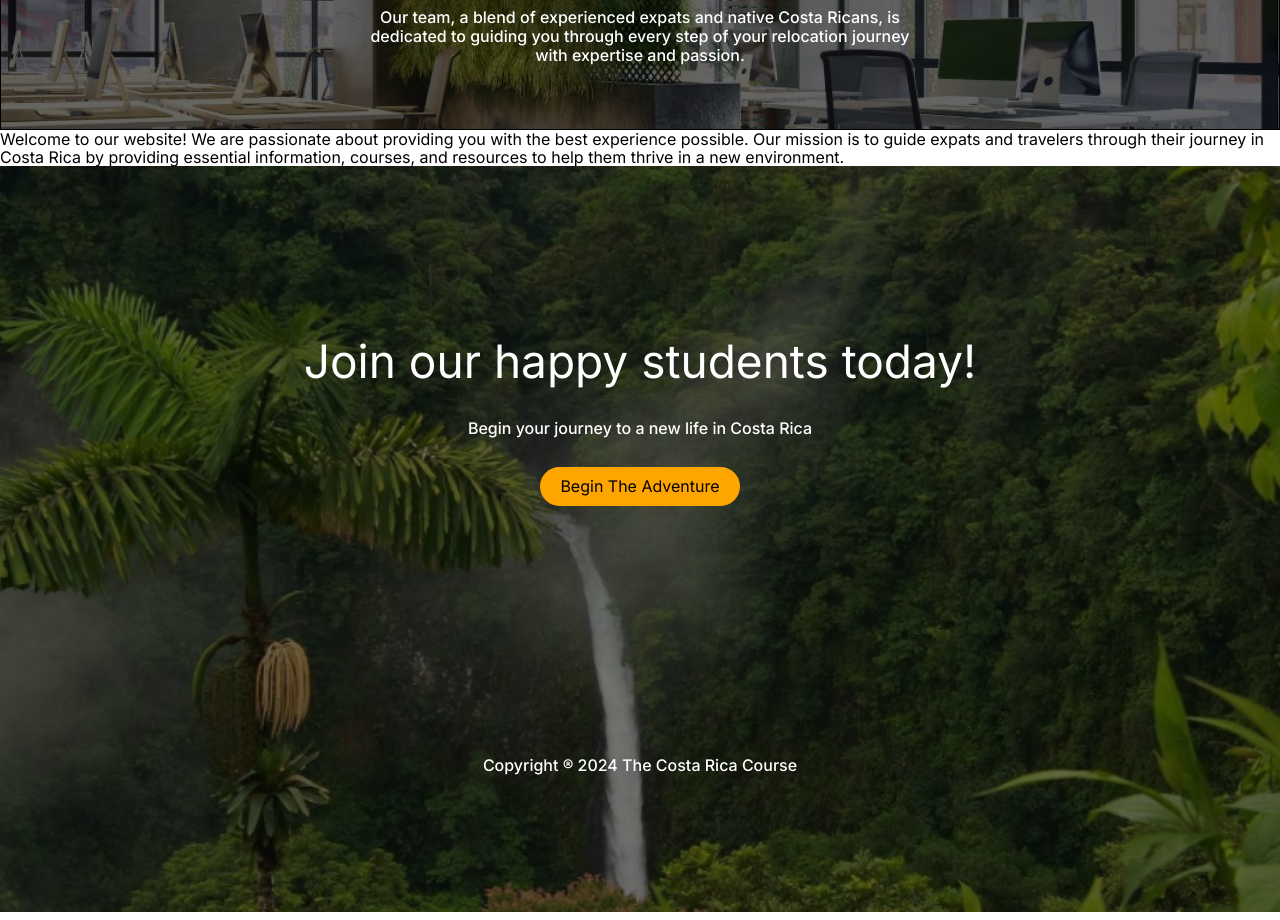
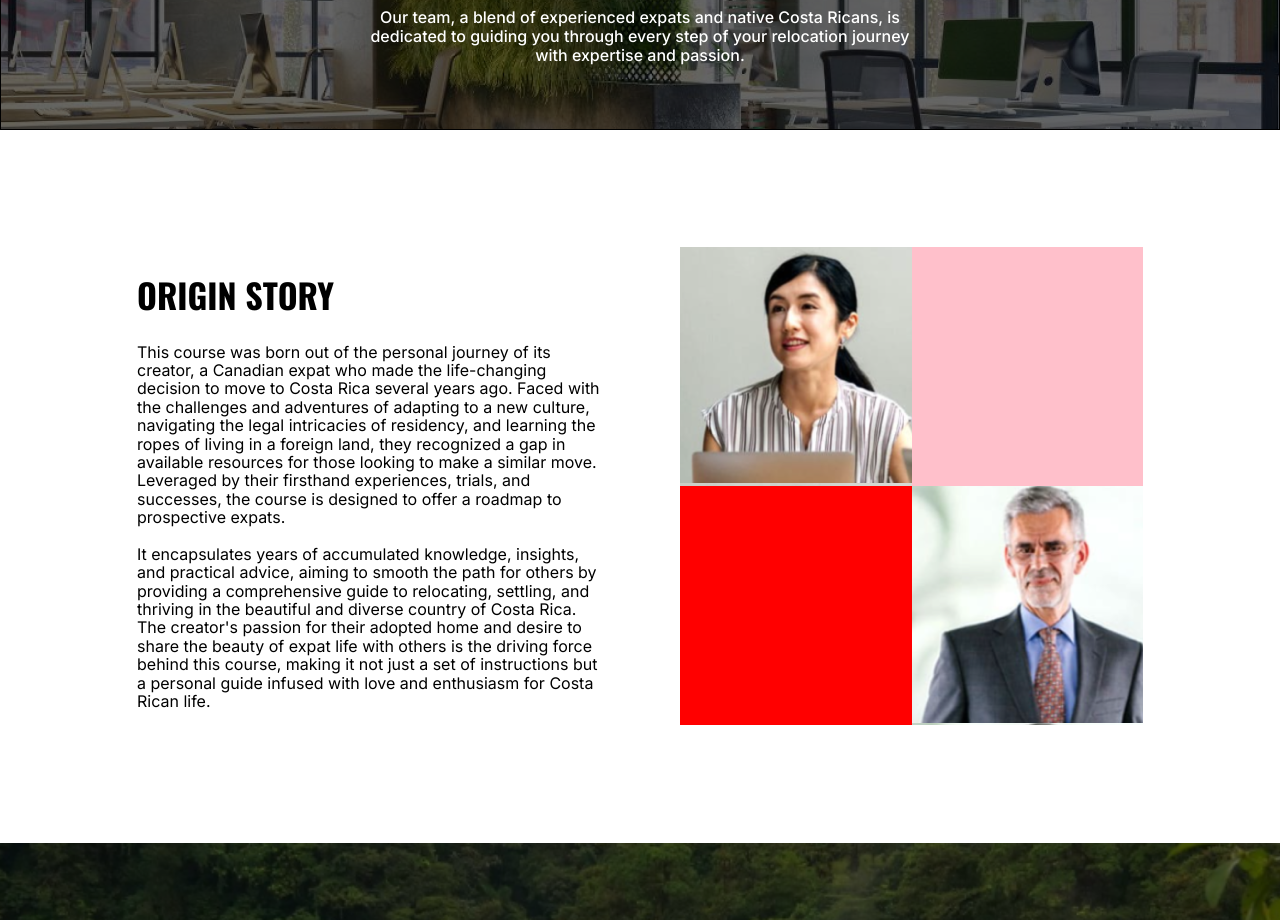
Before and after one commit to BrianKendalBucek/costa-rica-course, a Next.js app in the folder costa-rica-course/: page /about in a window 1280 px wide. Shown: the part 320-1240 px from the top of the page. Built offline with nearby package versions, Linux system fonts and the light colour scheme.

Commit message:
about us page Origin story container with story and two images in place just waiting for headers for images

```diff
--- a/costa-rica-course/src/app/about/about.module.scss
+++ b/costa-rica-course/src/app/about/about.module.scss
@@ -1,3 +1,5 @@
+.aboutContainer {
+
   .hero {
     border: 1px solid black;
     height: 343px;
@@ -35,3 +37,59 @@
       line-height: 19.36px;
     }
   }
+
+  .storyContainer {
+
+    .storyAndImageContainer {
+      height: 513px;
+      display: flex;
+      justify-content: center;
+      align-items: center;
+      margin: 100px 0;
+      gap: 80px;
+
+      .story {
+        width: 463px;
+        height: 478px;
+        // background-color: red;
+      }
+
+      .images {
+        width: 463px;
+        height: 478px;
+
+        .imageTop {
+          height: 50%;
+          display: flex;
+
+          .imageTopLeft {
+            // background-color: green;
+            background-image: url('/images/lisa-green.png');
+            width: 50%
+          }
+
+          .imageTopRight {
+            background-color: pink;
+            width: 50%;
+          }
+        }
+
+        .imageBottom {
+          height: 50%;
+          display: flex;
+
+          .imageBottomLeft {
+            background-color: red;
+            width: 50%;
+          }
+
+          .imageBottomRight {
+            background-image: url('/images/dr-john-smith.png');
+            width: 50%;
+          }
+        }
+      }
+    }
+
+  }
+}
--- a/costa-rica-course/src/app/about/page.tsx
+++ b/costa-rica-course/src/app/about/page.tsx
@@ -13,11 +13,26 @@ const AboutPage = () => {
         </div>
         <p>Our team, a blend of experienced expats and native Costa Ricans, is dedicated to guiding you through every step of your relocation journey with expertise and passion.</p>
       </div>
-      <p className={styles.description}>
-        Welcome to our website! We are passionate about providing you with the best experience possible.
-        Our mission is to guide expats and travelers through their journey in Costa Rica by providing
-        essential information, courses, and resources to help them thrive in a new environment.
-      </p>
+      <div className={styles.storyContainer}>
+        <div className={styles.storyAndImageContainer}>
+          <div className={styles.story}>
+            <h2>ORIGIN STORY</h2>
+            <p>This course was born out of the personal journey of its creator, a Canadian expat who made the life-changing decision to move to Costa Rica several years ago.
+                Faced with the challenges and adventures of adapting to a new culture, navigating the legal intricacies of residency, and learning the ropes of living in a foreign land, they recognized a gap in available resources for those looking to make a similar move. Leveraged by their firsthand experiences, trials, and successes, the course is designed to offer a roadmap to prospective expats. <br /><br />
+                It encapsulates years of accumulated knowledge, insights, and practical advice, aiming to smooth the path for others by providing a comprehensive guide to relocating, settling, and thriving in the beautiful and diverse country of Costa Rica. The creator's passion for their adopted home and desire to share the beauty of expat life with others is the driving force behind this course, making it not just a set of instructions but a personal guide infused with love and enthusiasm for Costa Rican life.</p>
+          </div>
+          <div className={styles.images}>
+            <div className={styles.imageTop}>
+              <div className={styles.imageTopLeft}></div>
+              <div className={styles.imageTopRight}></div>
+            </div>
+            <div className={styles.imageBottom}>
+              <div className={styles.imageBottomLeft}></div>
+              <div className={styles.imageBottomRight}></div>
+            </div>
+          </div>
+        </div>
+      </div>
     </div>
   );
 };
```
Also changed, not shown: costa-rica-course/public/images/dr-john-smith.png (added), costa-rica-course/public/images/lisa-green.png (added). Lines whose indentation alone changed are shown as unchanged.
